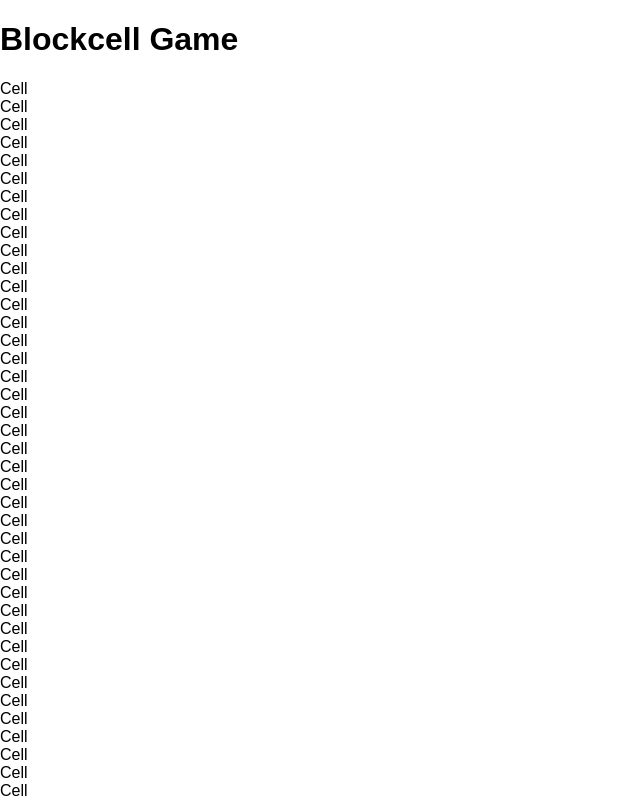
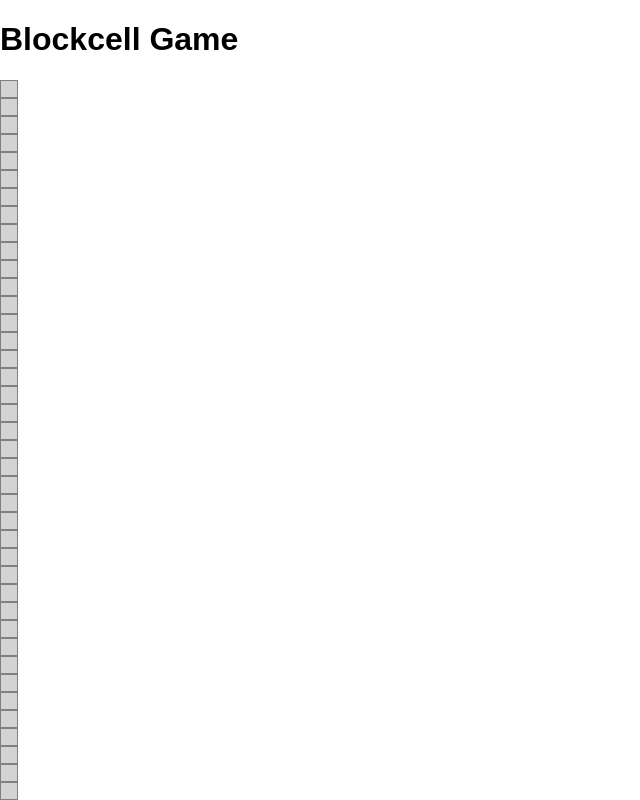
Before and after one commit to a-kud/blockcell, a React (Create React App) app: page / in a window 1280 px wide. Shown: the top 800 px of the page, without its empty margins (0-640 px from the left). Built offline with nearby package versions, Linux system fonts and the light colour scheme.

Commit message:
Create Cell styling

```diff
--- /dev/null
+++ b/src/components/Cell.css
@@ -0,0 +1,6 @@
+.cell {
+  width: 1rem;
+  height: 1rem;
+  border: 1px solid gray;
+  background-color: lightgrey;
+}
--- a/src/components/Cell.js
+++ b/src/components/Cell.js
@@ -1,4 +1,6 @@
 import React, { Component } from 'react'
+
+import './Cell.css'
 
 class Cell extends Component {
   renderCellByCoordinates = coordinates => (
@@ -7,7 +9,7 @@ class Cell extends Component {
           key={coordinatePair}
           className={`cell ${coordinates[coordinatePair].type}`}
         >
-          Cell
+
         </div>
       )
     )
```
